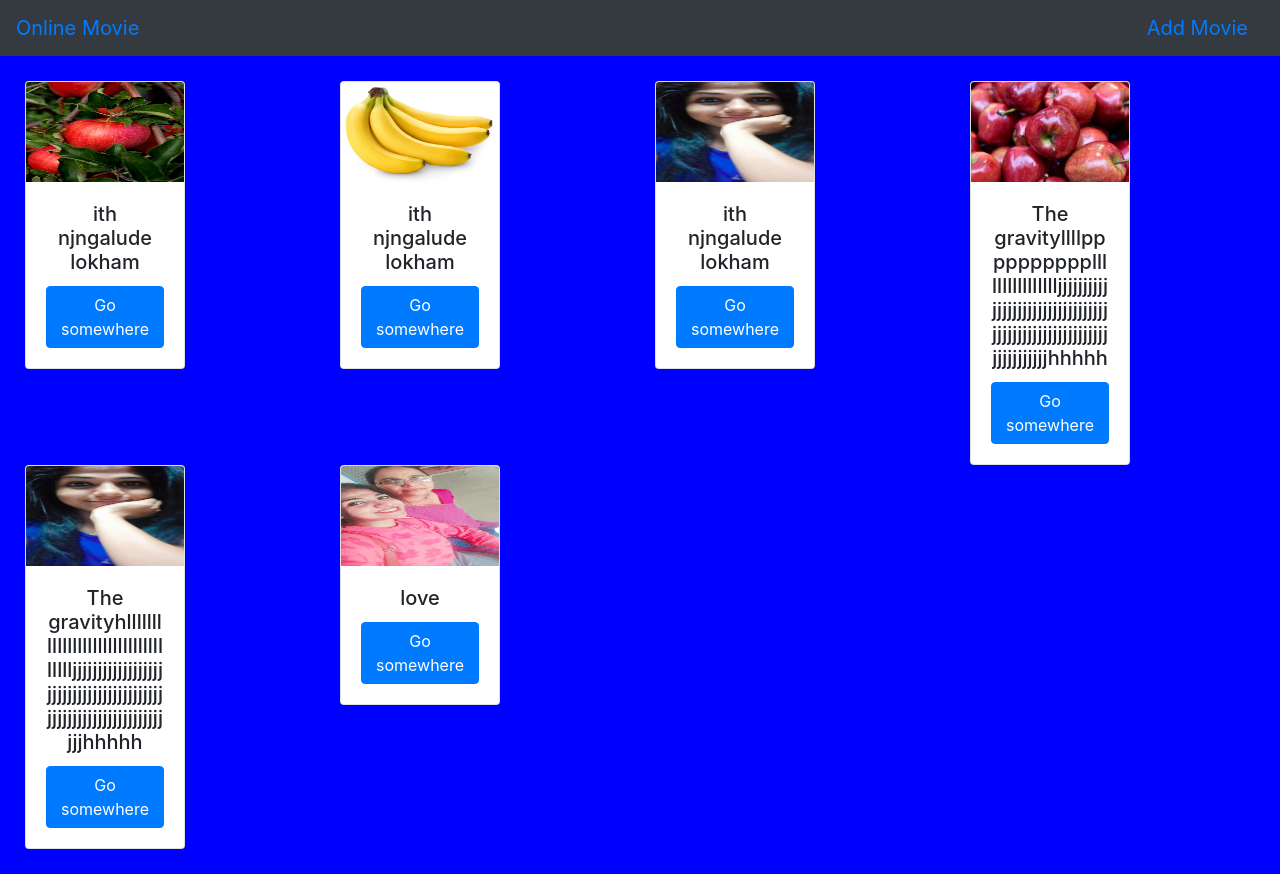
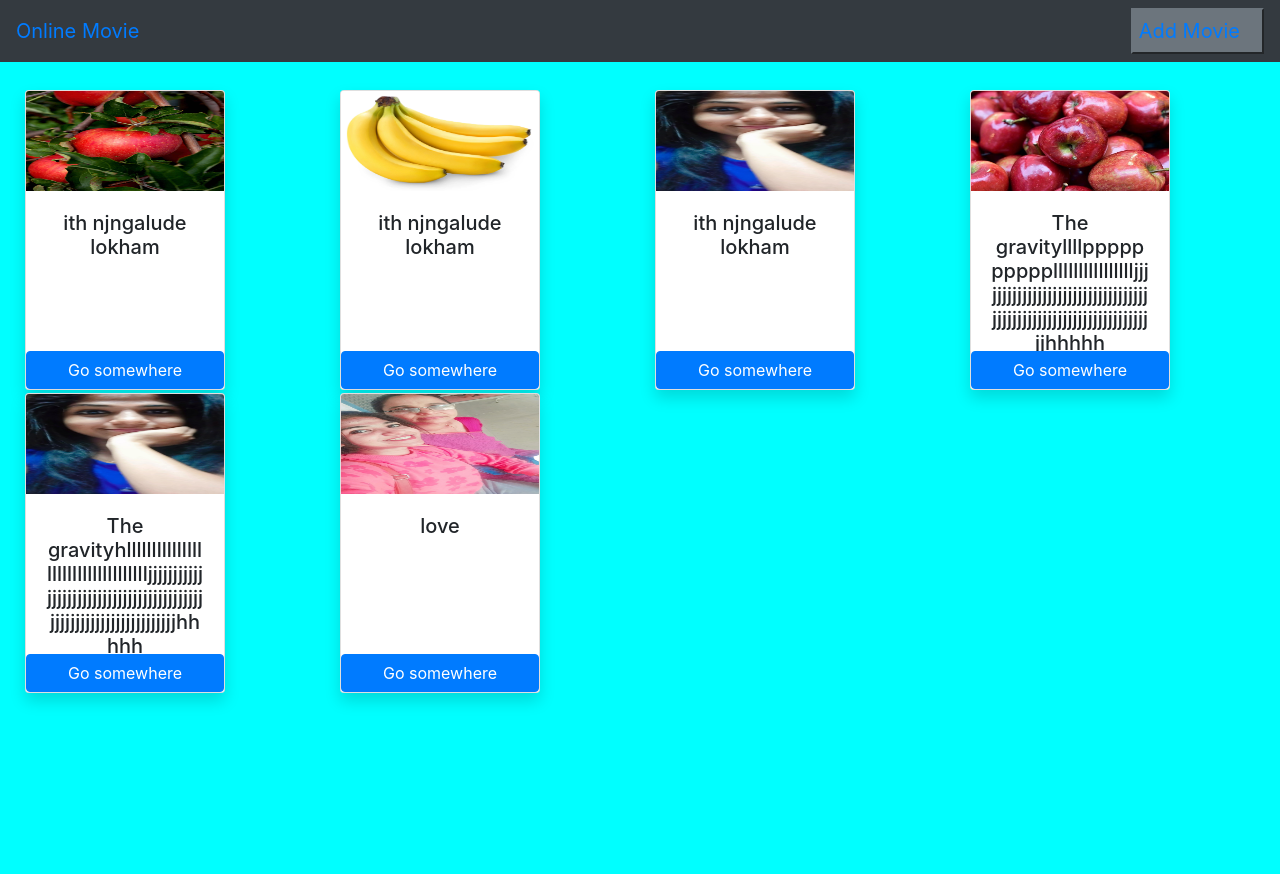
Before and after one commit to layaaugustine/MovieProject, a Django app: page / in a window 1280 px wide. After the commit the page ends 704 px from the top, so only its background shows below. Run offline with Django 4.2, Linux system fonts and the light colour scheme; data comes from the database, SQL or seed files in the repository; both versions use the stored data as it was after the commit.

Commit message:
initial commit

```diff
--- a/movieapp/static/style.css
+++ b/movieapp/static/style.css
@@ -10,7 +10,7 @@
 margin-top:5%;
 }
 .containerz{
-background-color:blue;
+
 width:auto;
 text-align: center;
 padding: 25px;
--- a/movieapp/templates/movieapp/base.html
+++ b/movieapp/templates/movieapp/base.html
@@ -16,9 +16,10 @@
   <a class="navbar-brand" href="/">
       Online Movie
   </a>
-    <a class="navbar-brand" href="add">
+   <button class="btb btn-secondary" ><a class="navbar-brand" href="{% url 'movieapp:add_page' %}">
       Add Movie
-  </a>
+   </a></button>
+
 </nav>
 
 {% block body %}
--- a/movieapp/templates/movieapp/detail.html
+++ b/movieapp/templates/movieapp/detail.html
@@ -4,7 +4,7 @@
 <div class="container">
     <div class="row">
         <div class="col-md-6 border solid 3px">
-            <img src="{{movie.image.url}}" width="100" height="100"  ><br>
+            <img src="{{movie.image.url}}" width="100" height="100" ><br>
         </div>
         <div class="col-md-6">
             <h1 >{{movie.name}}</h1><br>
--- a/movieapp/templates/movieapp/index.html
+++ b/movieapp/templates/movieapp/index.html
@@ -2,19 +2,22 @@
 
 {% block body %}
 
-<div class="containerz">
-    <div class="row">
+<div class="containerz" >
+    <div class="row" >
         {% for x in movie_list %}
         <div class="col-md-3">
 
-            <div class="card" style="width: 10rem;">
+            <div class="card shadow bg-white rounded" style="width:200px;height:300px;margin-top:3px;">
             <img src="{{x.image.url}}" class="card-img-top" alt="..." width="100px" height="100px">
             <div class="card-body">
+
             <h5 class="card-title">{{x.name}}</h5>
-<!--            <p class="card-text">{{x.desc}}</p>-->
-            <a href="{% url 'movieapp:detail_page' x.id %}" class="btn btn-primary">Go somewhere</a>
+            <!-- <p class="card-text">{{x.desc}}</p>-->
             </div>
+            <a href="{% url 'movieapp:detail_page' x.id %}" class="btn btn-primary" >Go somewhere</a>
+
             </div>
+
         </div>
         {% endfor %}
     </div>
```
Also changed, not shown: db.sqlite3, media/galary/IMG_20230428_130544_599.webp (added), media/galary/akhilesh.jpeg (added), media/galary/akhilesh_TeA4y3y.jpeg (added), media/galary/akhilesh_koCqqca.jpeg (added), media/galary/apple3.jpg (added), media/galary/ashik_n0MFC2h.jpeg (added), media/galary/laya_pic_MXpHibt.jpg (added), media/galary/laya_pic_OZQnH5c.jpg (added), media/galary/laya_pic_QUB2Vss.jpg (added), media/galary/laya_pic_hlhUT0O.jpg (added), media/galary/photo.jpg (added).
